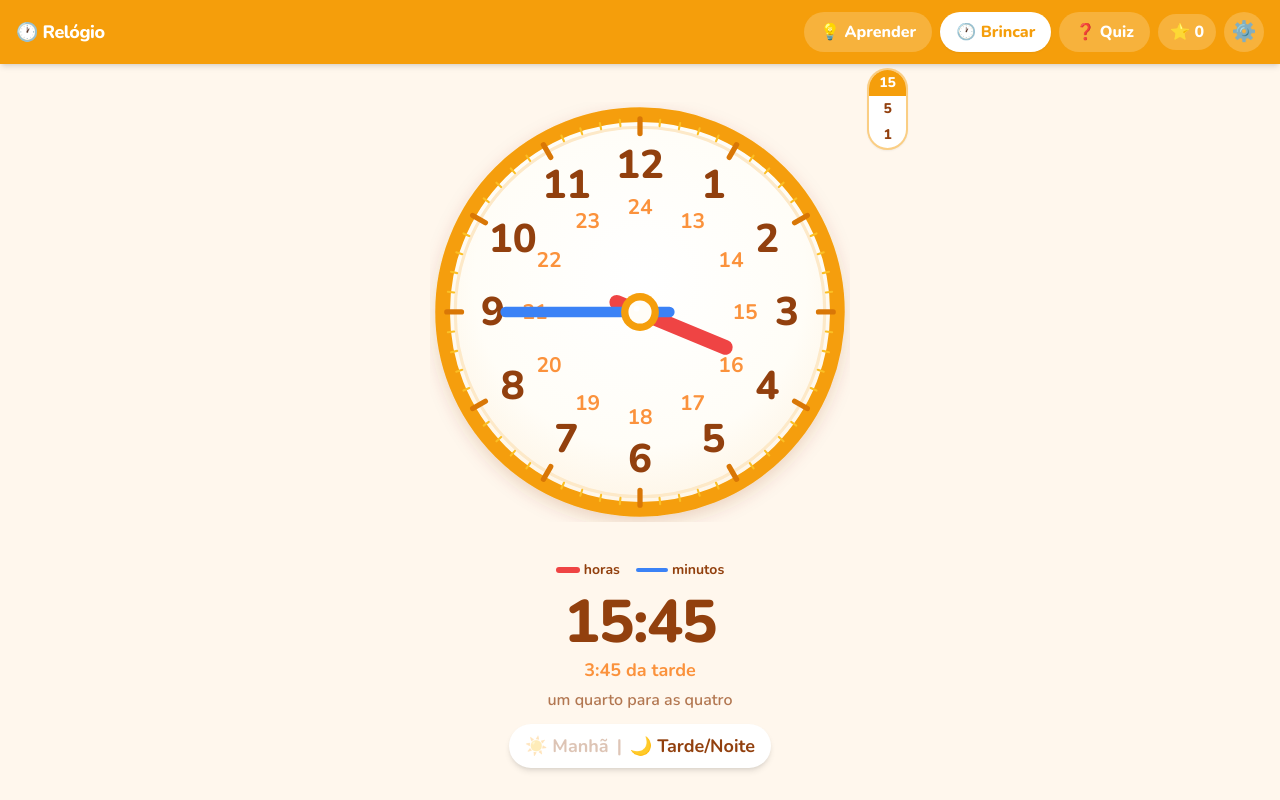
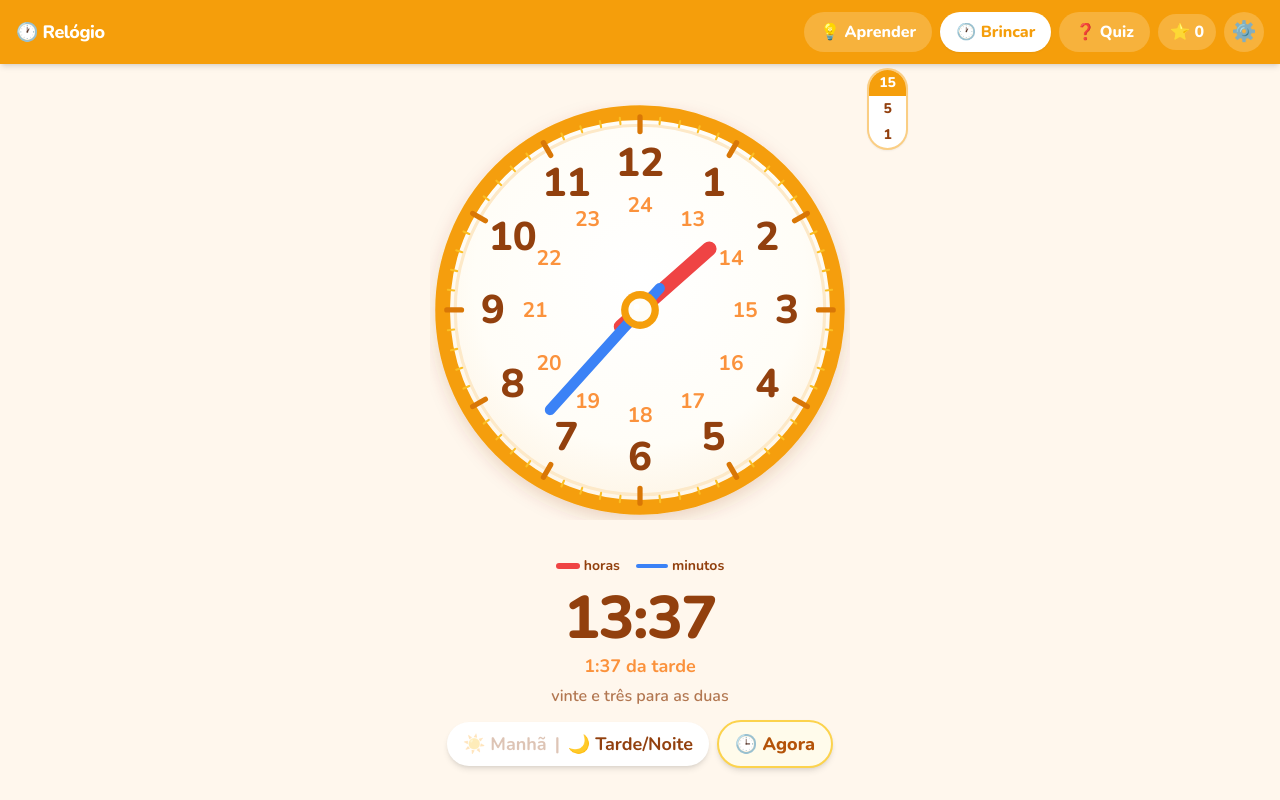
Before and after one commit to fabioduque/clokids, a React (Vite) app: page / in a window 1280 px wide. Built offline with nearby package versions, Linux system fonts and the light colour scheme.

Commit message:
show the current time and add an agora button to brincar

```diff
--- a/src/App.tsx
+++ b/src/App.tsx
@@ -7,14 +7,48 @@ import { SettingsView } from './views/SettingsView'
 import { DEFAULT_PROFILE, loadProfile, saveProfile, type Profile, type Settings } from './lib/profileStore'
 import { type Level } from './lib/quiz'
 
+function nowParts() {
+  const d = new Date()
+  return { total: d.getHours() * 60 + d.getMinutes(), seconds: d.getSeconds() }
+}
+
 export default function App() {
   const [profile, setProfile] = useState<Profile>(() => loadProfile())
   const [screen, setScreen] = useState<Screen>('play')
-  const [total, setTotal] = useState(945)
+  // Brincar opens at the real current time and keeps ticking ("live") until the
+  // user drags a hand / taps a number, which switches to a manually-set time.
+  const [manualTotal, setManualTotal] = useState<number>(() => nowParts().total)
+  const [live, setLive] = useState(true)
+  const [now, setNow] = useState(nowParts)
   const [quizLevel, setQuizLevel] = useState<Level>(1)
   const [roundId, setRoundId] = useState(0)
 
   useEffect(() => saveProfile(profile), [profile])
+
+  // While live, refresh the displayed time every second so the clock (and the
+  // sweeping seconds hand, when shown) stays current. Stops as soon as we leave
+  // live mode.
+  useEffect(() => {
+    if (!live) return
+    setNow(nowParts())
+    const id = setInterval(() => setNow(nowParts()), 1000)
+    return () => clearInterval(id)
+  }, [live])
+
+  const displayTotal = live ? now.total : manualTotal
+  const displaySeconds = live && profile.settings.showSeconds ? now.seconds : null
+
+  function onFreePlayChange(t: number) {
+    setLive(false)
+    setManualTotal(t)
+  }
+
+  function onNow() {
+    const p = nowParts()
+    setManualTotal(p.total)
+    setNow(p)
+    setLive(true)
+  }
 
   const totalStars =
     profile.progress.starsByLevel[1] +
@@ -68,8 +102,10 @@ export default function App() {
         {screen === 'learn' && <LearnView onGoToPlay={() => navigate('play')} />}
         {screen === 'play' && (
           <FreePlayView
-            total={total}
-            onChange={setTotal}
+            total={displayTotal}
+            seconds={displaySeconds}
+            onChange={onFreePlayChange}
+            onNow={onNow}
             settings={profile.settings}
             onSnapChange={(snap) => updateSettings({ ...profile.settings, snap })}
           />
--- a/src/views/FreePlayView.tsx
+++ b/src/views/FreePlayView.tsx
@@ -12,9 +12,11 @@ export interface FreePlayViewProps {
   onChange: (total: number) => void
   settings: Settings
   onSnapChange: (snap: Settings['snap']) => void
+  seconds: number | null
+  onNow: () => void
 }
 
-export function FreePlayView({ total, onChange, settings, onSnapChange }: FreePlayViewProps) {
+export function FreePlayView({ total, onChange, settings, onSnapChange, seconds, onNow }: FreePlayViewProps) {
   const { hour24, minute } = split(total)
   const pm = isPM(hour24)
   const spoken = toSpokenWords(hour24, minute)
@@ -33,14 +35,24 @@ export function FreePlayView({ total, onChange, settings, onSnapChange }: FreePl
           fill a tall phone, caps on desktop, and shrinks only when the
           viewport is genuinely short. */}
       <div className="flex w-full min-h-0 flex-1 items-center justify-center">
-        <AnalogClock total={total} step={settings.snap} onChange={onChange} size={420} />
+        <AnalogClock total={total} step={settings.snap} onChange={onChange} size={420} seconds={seconds} />
       </div>
       {/* Compact control stack: takes its natural height so the clock above
           flexes to fill the rest. Kept tight so it still fits at 360×480. */}
       <div className="flex shrink-0 flex-col items-center gap-1.5 sm:gap-3">
         {settings.showHandLegend && <HandLegend />}
-        <DigitalClock total={total} showWords={settings.showWords} />
-        <DayNightToggle pm={pm} onChange={setPm} />
+        <DigitalClock total={total} showWords={settings.showWords} seconds={seconds} />
+        <div className="flex flex-wrap items-center justify-center gap-2">
+          <DayNightToggle pm={pm} onChange={setPm} />
+          <button
+            type="button"
+            onClick={onNow}
+            aria-label="Acertar o relógio pela hora atual"
+            className="flex items-center gap-1.5 rounded-full border-2 border-amber-300 bg-amber-50 px-4 py-1.5 text-base font-extrabold text-amber-700 shadow-md transition-transform active:scale-95 sm:py-2 sm:text-lg"
+          >
+            🕒 Agora
+          </button>
+        </div>
         <ListenButton text={spoken} enabled={settings.voice} />
       </div>
     </div>
```
